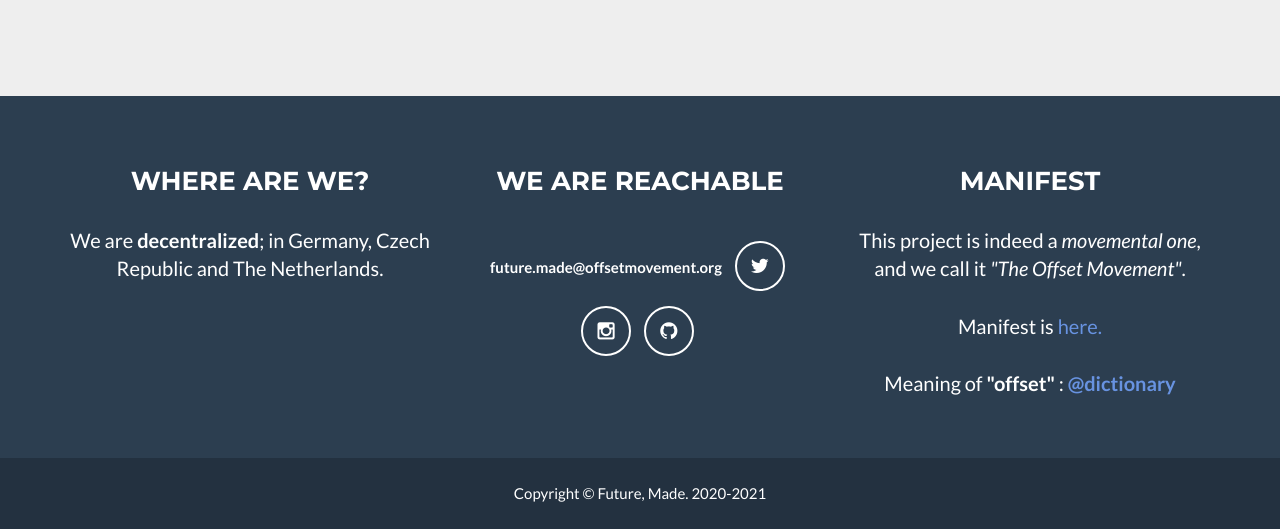
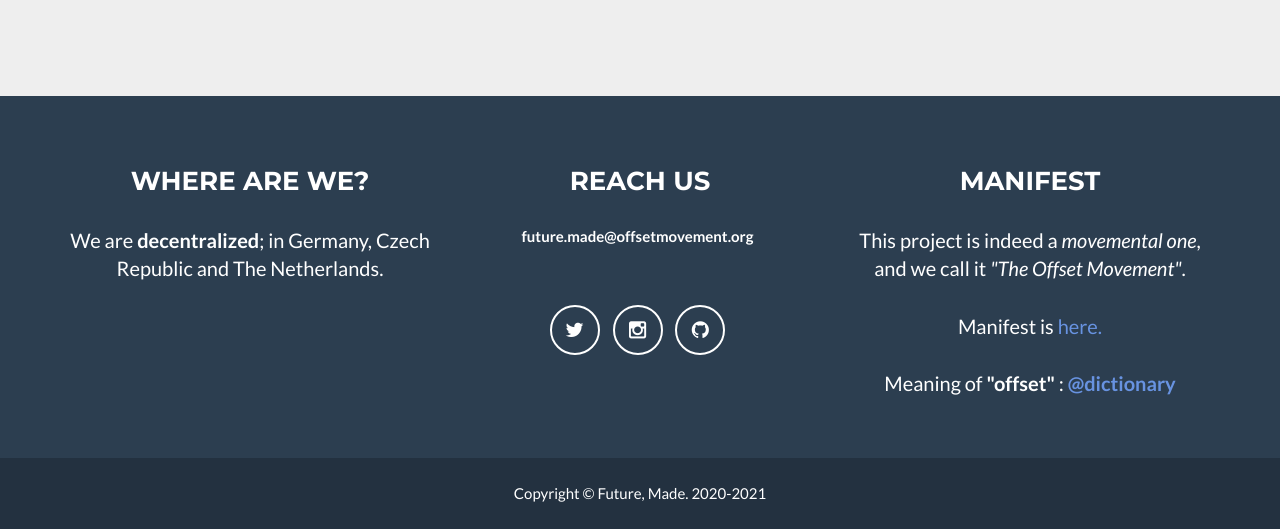
Before and after one commit to streamerd/future-made-website, a Jekyll site: the page built from _posts/2014-07-18-project-1.markdown, in a window 1280 px wide and 900 px high, scrolled down 5692 px, cut to the strip 371-900 px from the top of the window. Built offline with Jekyll 4.4.1, drawn with Linux system fonts in a browser that asks for light colours.

Commit message:
update footer

```diff
--- a/_config.yml
+++ b/_config.yml
@@ -49,7 +49,7 @@ color:
 footer:
   copyright: Future, Made.
   location: Where are we?
-  social: We are reachable
+  social: Reach us
   credits: Manifest
 
 # Social networks usernames (many more available: google-plus, flickr, dribbble, pinterest, instagram, tumblr, linkedin, etc.)
--- a/_includes/footer.html
+++ b/_includes/footer.html
@@ -22,6 +22,10 @@
                                 future.made@offsetmovement.org
                                 </strong>
                             </li>
+                            <br>
+                            <li class="divider"></li>
+
+                            <br><br>
                             {% for network in site.social %}
                             <li>
                                 <a href="{{ network.url }}" class="btn-social btn-outline"><i class="fa fa-fw fa-{{ network.title }}"></i></a>
```
